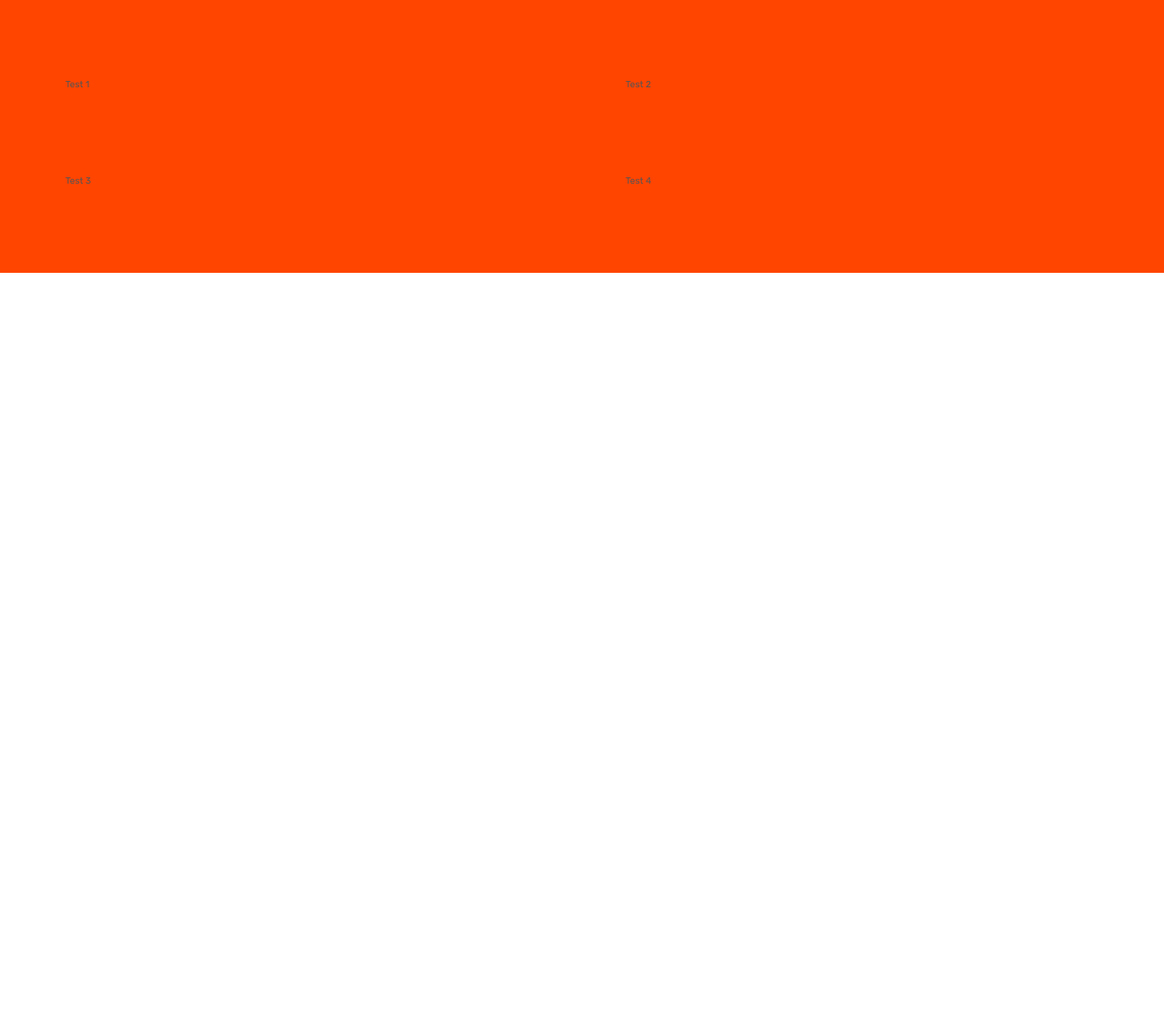
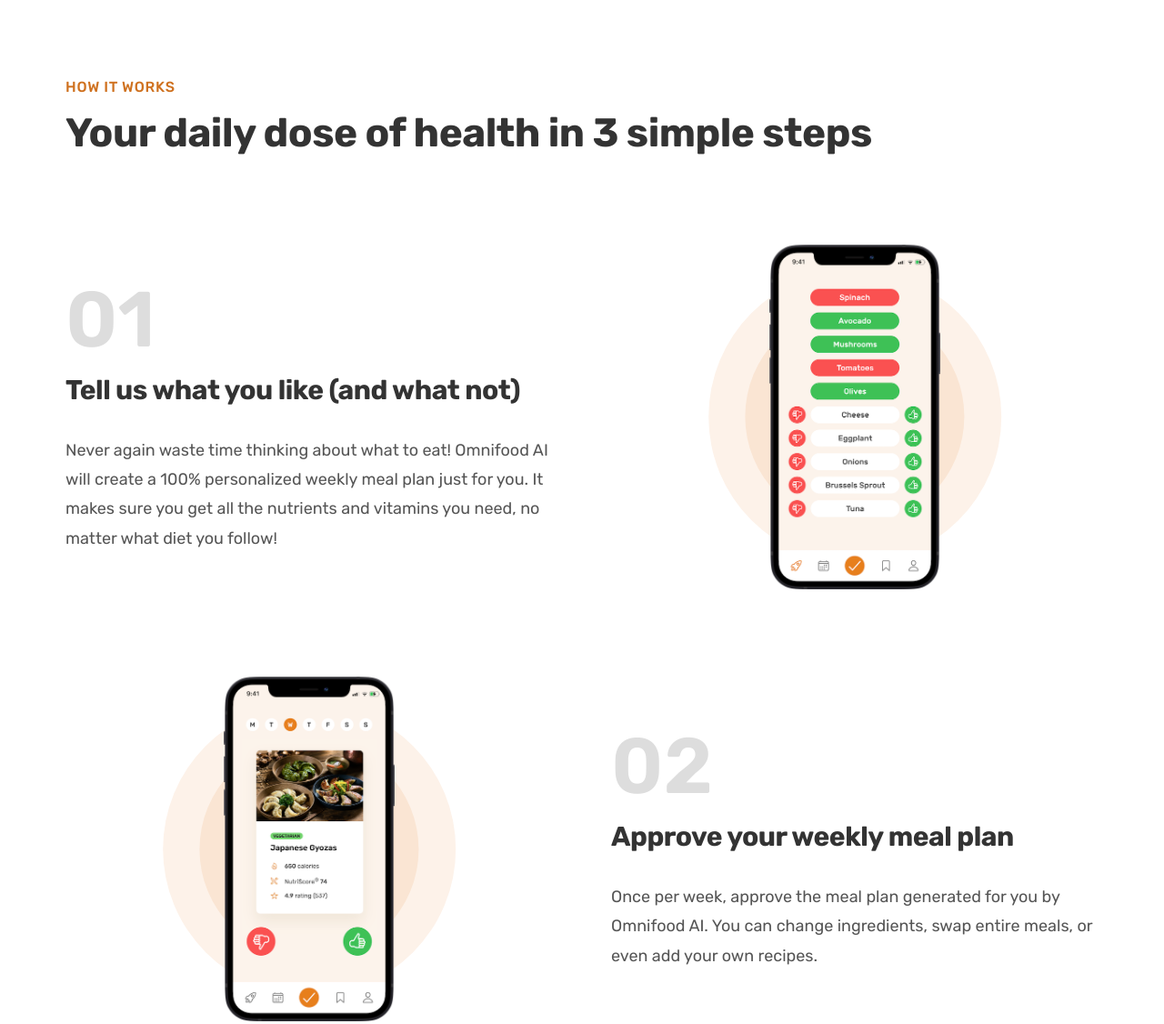
Before and after one commit to AlessioGarrouche/Omnifood_Project, a plain HTML site: page index.html in a window 1280 px wide. Shown: the part 768-1894 px from the top of the page at 91% size. Before the commit the page ends 1068 px from the top, so only its background shows below. Drawn offline with Linux system fonts and the light colour scheme.

Commit message:
Build How-It-Works section and create a general reusable css file

```diff
--- /dev/null
+++ b/css/general.css
@@ -0,0 +1,187 @@
+/*
+
+--- 01 TYPOGRAPHY SYSTEM
+
+- Font sizes(px)
+10 / 12 / 14 / 16 / 18 / 20 / 24 / 30 / 36 / 44 / 52 / 62 / 74 / 86 / 98
+
+- Font weights:
+Default: 400
+Medium: 500
+Semi-bold: 600
+Bold: 700
+
+- Line heights:
+Default: 1
+Small: 1.05
+Medium: 1.2
+Paragraph default: 1.6
+
+- Letter spacing:
+-0.5px
+-0.75px
+
+--- 02 COLORS
+
+--- 05 SHADOWS
+
+--- 06 BORDER-RADIUS
+
+Default: 9px
+
+--- 07 WHITESPACE
+
+- Spacing system (px)
+2 / 4 / 8 / 12 / 16 / 24 / 32 / 48 / 64 / 80 / 96 / 128
+
+
+- Primary: #e67e22
+
+- Tints:
+#fdf2e9
+#fae5d3
+
+- Shades: #cf711f
+- Accents:
+- Greys:
+#555
+#333
+
+
+
+
+*/
+
+* {
+  padding: 0;
+  margin: 0;
+  box-sizing: border-box;
+}
+
+/* Default html font-size */
+html {
+  /* font-size: 10px; */
+  /* 10px / 16px = 0.625 = 62.5% */
+  /* Percentage of user's browser font-size setting*/
+  font-size: 62.5%;
+}
+
+body {
+  font-family: "Rubik", sans-serif;
+  line-height: 1;
+  font-weight: 400;
+  color: #555;
+}
+
+/**********************/
+/* GENERAL REUSABLE COMPONENTS */
+/**********************/
+
+.container {
+  max-width: 120rem;
+  padding: 0 3.2rem;
+  margin: 0 auto;
+}
+
+.grid {
+  display: grid;
+  row-gap: 9.6rem;
+  column-gap: 6.4rem;
+}
+
+.grid--2-cols {
+  grid-template-columns: repeat(2, 1fr);
+}
+
+.grid--3-cols {
+  grid-template-columns: repeat(3, 1fr);
+}
+
+.grid--4-cols {
+  grid-template-columns: repeat(4, 1fr);
+}
+
+.grid--center-v {
+  align-items: center;
+}
+
+.heading-primary,
+.heading-secondary,
+.heading-tertiary {
+  font-weight: 700;
+  color: #333;
+  letter-spacing: -0.5px;
+}
+
+.heading-primary {
+  font-size: 5.2rem;
+  line-height: 1.05;
+  margin-bottom: 3.2rem;
+}
+
+.heading-secondary {
+  font-size: 4.4rem;
+  line-height: 1.2;
+  margin-bottom: 9.6rem;
+}
+
+.heading-tertiary {
+  font-size: 3rem;
+  margin-bottom: 3.2rem;
+  line-height: 1.2;
+}
+
+.step-description {
+  font-size: 1.8rem;
+  line-height: 1.8;
+}
+
+.subheading {
+  display: block;
+  color: #cf711f;
+  text-transform: uppercase;
+  font-size: 1.6rem;
+  font-weight: 500;
+  letter-spacing: 0.75px;
+  margin-bottom: 1.6rem;
+}
+
+.btn:link,
+.btn:visited {
+  display: inline-block;
+  color: white;
+  text-decoration: none;
+  border-radius: 9px;
+  padding: 1.6rem 3.2rem;
+  font-size: 2rem;
+  font-weight: 600;
+
+  transition: all 0.3s;
+}
+
+.btn--full:link,
+.btn--full:visited {
+  background-color: #e67e22;
+}
+
+.btn--full:hover,
+.btn--full:active {
+  background-color: #cf711f;
+}
+
+.btn--outline:link,
+.btn--outline:visited {
+  background-color: #fff;
+  color: #555;
+}
+
+.btn--outline:hover,
+.btn--outline:active {
+  background-color: #fdf2e9;
+  /*border: 3px solid white;*/
+  box-shadow: inset 0 0 0 3px #fff;
+}
+
+.margin-right-sm {
+  margin-right: 1.6rem !important;
+}
--- a/css/style.css
+++ b/css/style.css
@@ -1,146 +1,3 @@
-/*
-
---- 01 TYPOGRAPHY SYSTEM
-
-- Font sizes(px)
-10 / 12 / 14 / 16 / 18 / 20 / 24 / 30 / 36 / 44 / 52 / 62 / 74 / 86 / 98
-
-- Font weights:
-Default: 400
-Medium: 500
-Semi-bold: 600
-Bold: 700
-
-- Line heights:
-Default: 1
-Small: 1.05
-Paragraph default: 1.6
-
---- 02 COLORS
-
---- 05 SHADOWS
-
---- 06 BORDER-RADIUS
-
-Default: 9px
-
---- 07 WHITESPACE
-
-- Spacing system (px)
-2 / 4 / 8 / 12 / 16 / 24 / 32 / 48 / 64 / 80 / 96 / 128
-
-
-- Primary: #e67e22
-
-- Tints: #fdf2e9
-- Shades: #cf711f
-- Accents:
-- Greys:
-#555
-#333
-
-
-
-
-*/
-
-* {
-  padding: 0;
-  margin: 0;
-  box-sizing: border-box;
-}
-
-/* Default html font-size */
-html {
-  /* font-size: 10px; */
-  /* 10px / 16px = 0.625 = 62.5% */
-  /* Percentage of user's browser font-size setting*/
-  font-size: 62.5%;
-}
-
-body {
-  font-family: "Rubik", sans-serif;
-  line-height: 1;
-  font-weight: 400;
-  color: #555;
-}
-
-/**********************/
-/* GENERAL REUSABLE COMPONENTS */
-/**********************/
-
-.container {
-  max-width: 120rem;
-  padding: 0 3.2rem;
-  margin: 0 auto;
-}
-
-.grid {
-  display: grid;
-  gap: 9.6rem;
-}
-
-.grid--2-cols {
-  grid-template-columns: repeat(2, 1fr);
-}
-
-.grid--3-cols {
-  grid-template-columns: repeat(3, 1fr);
-}
-
-.grid--4-cols {
-  grid-template-columns: repeat(4, 1fr);
-}
-
-.heading-primary {
-  font-size: 5.2rem;
-  font-weight: 700;
-  line-height: 1.05;
-  color: #333;
-  letter-spacing: -0.5px;
-  margin-bottom: 3.2rem;
-}
-
-.btn:link,
-.btn:visited {
-  display: inline-block;
-  color: white;
-  text-decoration: none;
-  border-radius: 9px;
-  padding: 1.6rem 3.2rem;
-  font-size: 2rem;
-  font-weight: 600;
-
-  transition: all 0.3s;
-}
-
-.btn--full:link,
-.btn--full:visited {
-  background-color: #e67e22;
-}
-
-.btn--full:hover,
-.btn--full:active {
-  background-color: #cf711f;
-}
-
-.btn--outline:link,
-.btn--outline:visited {
-  background-color: #fff;
-  color: #555;
-}
-
-.btn--outline:hover,
-.btn--outline:active {
-  background-color: #fdf2e9;
-  /*border: 3px solid white;*/
-  box-shadow: inset 0 0 0 3px #fff;
-}
-
-.margin-right-sm {
-  margin-right: 1.6rem !important;
-}
-
 /**********************/
 /* HEADER */
 /**********************/
@@ -267,5 +124,50 @@ body {
 
 .section-how {
   padding: 9.6rem 0;
-  background-color: orangered;
 }
+
+.step-number {
+  font-size: 8.6rem;
+  font-weight: 600;
+  color: #ddd;
+  margin-bottom: 1.6rem;
+}
+
+.step-img-box {
+  position: relative;
+  display: flex;
+  justify-content: center;
+  align-items: center;
+}
+
+.step-img-box::before,
+.step-img-box::after {
+  content: "";
+  display: block;
+
+  position: absolute;
+  top: 50%;
+  left: 50%;
+  transform: translate(-50%, -50%);
+}
+
+.step-img-box::before {
+  width: 60%;
+  /* height: 60%; */
+  padding-bottom: 60%; /* Same thing as height 60%*/
+  background-color: #fdf2e9;
+  border-radius: 50%;
+  z-index: -2;
+}
+
+.step-img-box::after {
+  width: 45%;
+  padding-bottom: 45%;
+  background-color: #fae5d3;
+  border-radius: 50%;
+  z-index: -1;
+}
+
+.step-img {
+  width: 35%;
+}
--- a/index.html
+++ b/index.html
@@ -13,6 +13,7 @@
     />
 
     <link rel="stylesheet" href="css/style.css" />
+    <link rel="stylesheet" href="css/general.css" />
 
     <title>Omnifood</title>
   </head>
@@ -73,11 +74,71 @@
       </section>
 
       <section class="section-how">
-        <div class="container grid grid--2-cols">
-          <div>Test 1</div>
-          <div>Test 2</div>
-          <div>Test 3</div>
-          <div>Test 4</div>
+        <div class="container">
+          <span class="subheading">How it works</span>
+          <h2 class="heading-secondary">
+            Your daily dose of health in 3 simple steps
+          </h2>
+        </div>
+        <div class="container grid grid--2-cols grid--center-v">
+          <!--STEP 01 -->
+          <div class="step-text-box">
+            <p class="step-number">01</p>
+            <h3 class="heading-tertiary">
+              Tell us what you like (and what not)
+            </h3>
+            <p class="step-description">
+              Never again waste time thinking about what to eat! Omnifood AI
+              will create a 100% personalized weekly meal plan just for you. It
+              makes sure you get all the nutrients and vitamins you need, no
+              matter what diet you follow!
+            </p>
+          </div>
+          <div class="step-img-box">
+            <img
+              src="img/app/app-screen-1.png"
+              class="step-img"
+              alt="iPhone app references selection screen"
+            />
+          </div>
+
+          <!-- STEP 02 -->
+          <div class="step-img-box">
+            <img
+              src="img/app/app-screen-2.png"
+              class="step-img"
+              alt="iPhone app meal approving plan"
+            />
+          </div>
+
+          <div class="step-text-box">
+            <p class="step-number">02</p>
+            <h3 class="heading-tertiary">Approve your weekly meal plan</h3>
+            <p class="step-description">
+              Once per week, approve the meal plan generated for you by Omnifood
+              AI. You can change ingredients, swap entire meals, or even add
+              your own recipes.
+            </p>
+          </div>
+
+          <!-- STEP 03 -->
+          <div class="step-text-box">
+            <p class="step-number">03</p>
+            <h3 class="heading-tertiary">Receive meals at convenient time</h3>
+            <p class="step-description">
+              Best chefs in town will cook your selected meal every day, and we
+              will deliver it to your door whenever works best for you. You can
+              change delivery schedule and address daily!
+            </p>
+          </div>
+
+          <div class="step-img-box">
+            <img
+              src="img/app/app-screen-3.png"
+              class="step-img"
+              alt="iPhone app delivery screen"
+            />
+          </div>
         </div>
       </section>
     </main>
```
